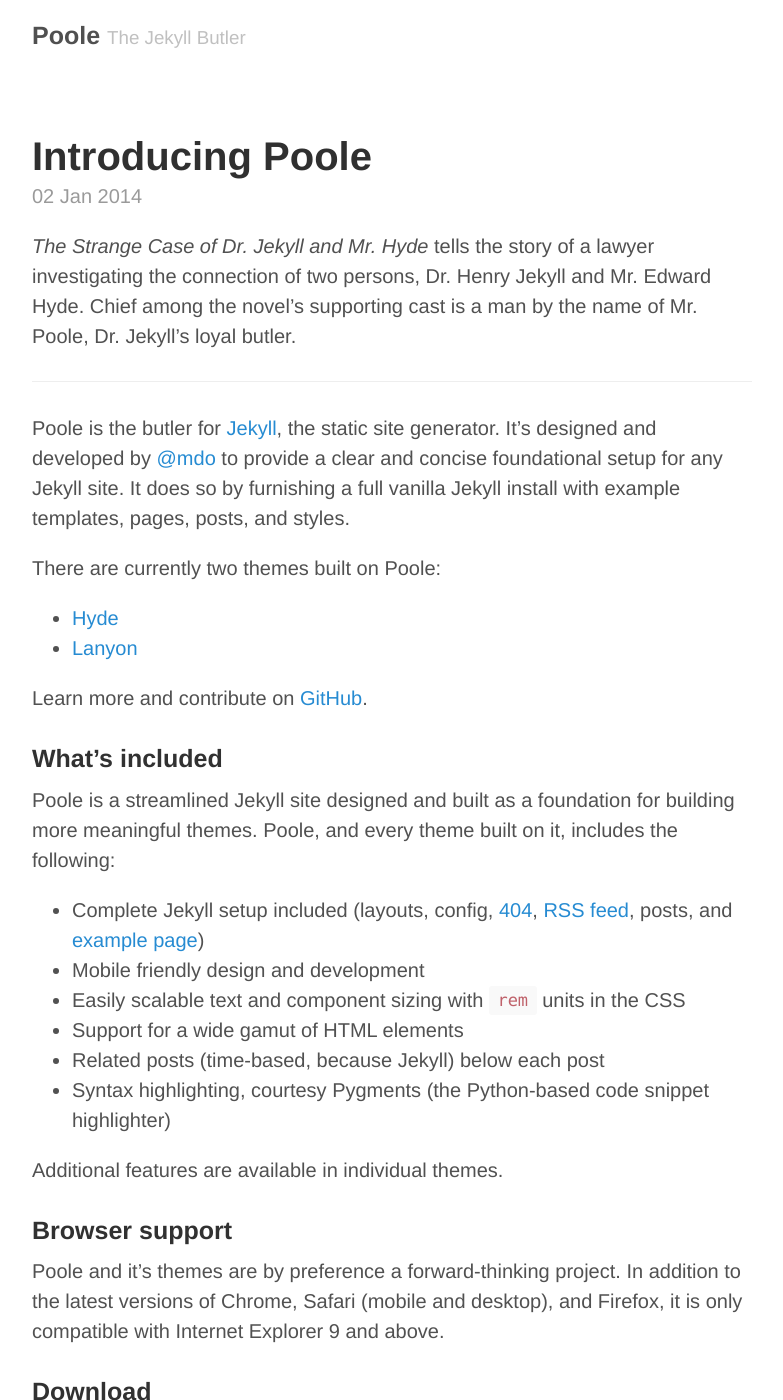
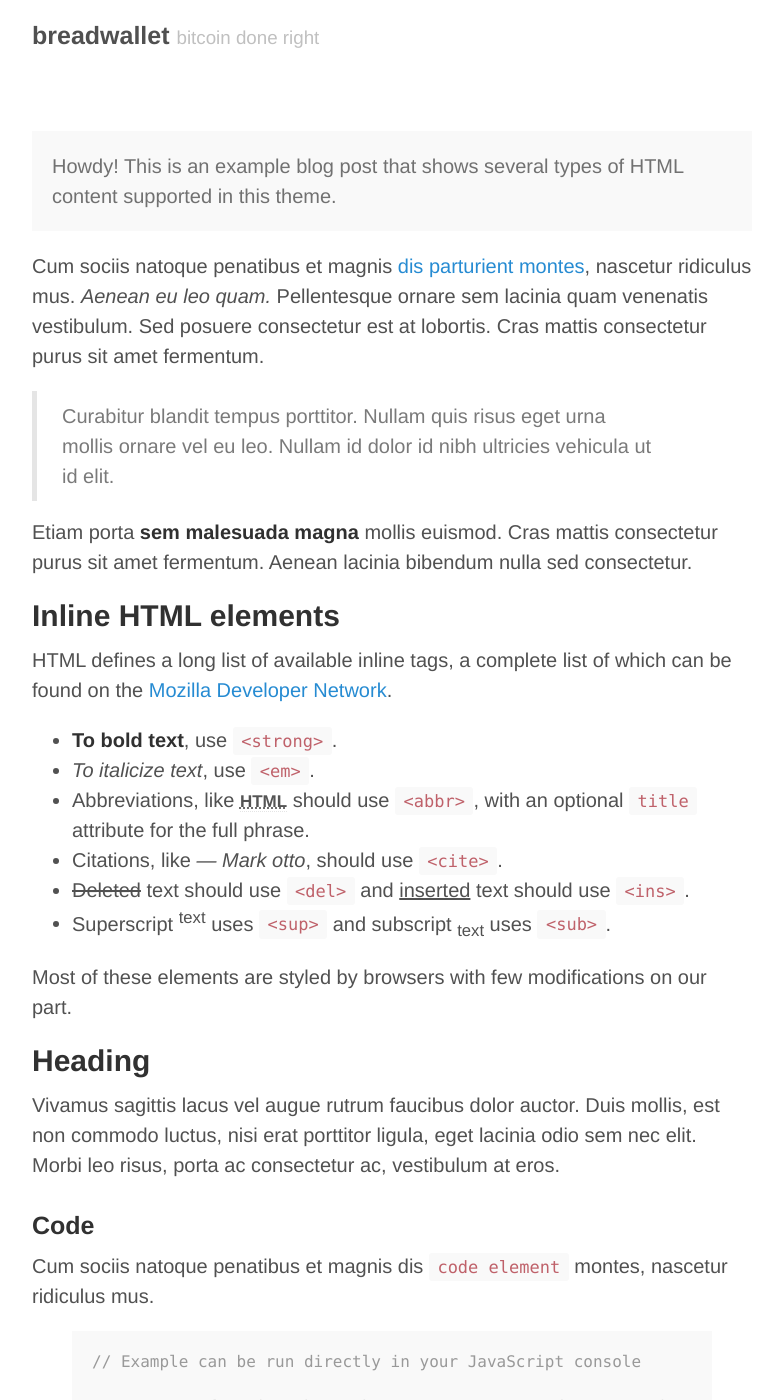
Before and after one commit to breadwallet/breadwallet.github.io, a Jekyll site: the page built from index.md, in a window 1280 px wide and 1400 px high. Shown: the whole window, without its empty margins (248-1031 px from the left). Built offline with Jekyll 4.4.1, drawn with Linux system fonts in a browser that asks for light colours; Markdown is read by kramdown in place of the engine named in the settings; the list of posts is cut into pages by our own code; some of the changed text lies outside the part shown.

Commit message:
single page layout

```diff
--- a/_config.yml
+++ b/_config.yml
@@ -6,17 +6,17 @@
 permalink:        pretty
 
 # Setup
-title:            Poole
-tagline:          The Jekyll Butler
-url:              http://getpoole.com
-paginate:         1
+title:            breadwallet
+tagline:          bitcoin done right
+url:              http://breadwallet.com
+paginate:         0
 baseurl:          /
 author:
-  name:           Mark Otto
-  url:            https://twitter.com/mdo
-  email:          markdotto@gmail.com
+  name:           Aaron Voisine
+  url:            https://github.com/voisine
+  email:          voisine@gmail.com
 
 # Custom vars
 version:          1.0.0
 github:
-  repo:           https://github.com/poole/poole
+  repo:           https://github.com/breadwallet/breadwallet.github.io
--- a/_posts/2014-01-02-introducing-poole.md
+++ /dev/null
@@ -1,40 +0,0 @@
----
-layout: post
-title: Introducing Poole
----
-
-*The Strange Case of Dr. Jekyll and Mr. Hyde* tells the story of a lawyer investigating the connection of two persons, Dr. Henry Jekyll and Mr. Edward Hyde. Chief among the novel's supporting cast is a man by the name of Mr. Poole, Dr. Jekyll's loyal butler.
-
------
-
-Poole is the butler for [Jekyll](http://jekyllrb.com), the static site generator. It's designed and developed by [@mdo](https://twitter.com/mdo) to provide a clear and concise foundational setup for any Jekyll site. It does so by furnishing a full vanilla Jekyll install with example templates, pages, posts, and styles.
-
-There are currently two themes built on Poole:
-
-* [Hyde](http://hyde.getpoole.com)
-* [Lanyon](http://lanyon.getpoole.com)
-
-Learn more and contribute on [GitHub](https://github.com/poole).
-
-### What's included
-
-Poole is a streamlined Jekyll site designed and built as a foundation for building more meaningful themes. Poole, and every theme built on it, includes the following:
-
-* Complete Jekyll setup included (layouts, config, [404](/404.html), [RSS feed](/atom.xml), posts, and [example page](/about))
-* Mobile friendly design and development
-* Easily scalable text and component sizing with `rem` units in the CSS
-* Support for a wide gamut of HTML elements
-* Related posts (time-based, because Jekyll) below each post
-* Syntax highlighting, courtesy Pygments (the Python-based code snippet highlighter)
-
-Additional features are available in individual themes.
-
-### Browser support
-
-Poole and it's themes are by preference a forward-thinking project. In addition to the latest versions of Chrome, Safari (mobile and desktop), and Firefox, it is only compatible with Internet Explorer 9 and above.
-
-### Download
-
-Poole is developed on and hosted with GitHub. Head to the <a href="https://github.com/poole/poole">GitHub repository</a> for downloads, bug reports, and features requests.
-
-Thanks!
--- a/index.html
+++ /dev/null
@@ -1,37 +0,0 @@
----
-layout: default
-title: Home
----
-
-<div class="posts">
-  {% for post in paginator.posts %}
-  <div class="post">
-    <h1 class="post-title">
-      <a href="{{ post.url }}">
-        {{ post.title }}
-      </a>
-    </h1>
-
-    <span class="post-date">{{ post.date | date_to_string }}</span>
-
-    {{ post.content }}
-  </div>
-  {% endfor %}
-</div>
-
-<div class="pagination">
-  {% if paginator.next_page %}
-    <a class="pagination-item older" href="{{ site.baseurl }}page{{paginator.next_page}}">Older</a>
-  {% else %}
-    <span class="pagination-item older">Older</span>
-  {% endif %}
-  {% if paginator.previous_page %}
-    {% if paginator.page == 2 %}
-      <a class="pagination-item newer" href="{{ site.baseurl }}">Newer</a>
-    {% else %}
-      <a class="pagination-item newer" href="{{ site.baseurl }}page{{paginator.previous_page}}">Newer</a>
-    {% endif %}
-  {% else %}
-    <span class="pagination-item newer">Newer</span>
-  {% endif %}
-</div>
--- /dev/null
+++ b/index.md
@@ -0,0 +1,137 @@
+---
+layout: default
+title: Home
+---
+
+<div class="message">
+  Howdy! This is an example blog post that shows several types of HTML content supported in this theme.
+</div>
+
+Cum sociis natoque penatibus et magnis <a href="#">dis parturient montes</a>, nascetur ridiculus mus. *Aenean eu leo quam.* Pellentesque ornare sem lacinia quam venenatis vestibulum. Sed posuere consectetur est at lobortis. Cras mattis consectetur purus sit amet fermentum.
+
+> Curabitur blandit tempus porttitor. Nullam quis risus eget urna mollis ornare vel eu leo. Nullam id dolor id nibh ultricies vehicula ut id elit.
+
+Etiam porta **sem malesuada magna** mollis euismod. Cras mattis consectetur purus sit amet fermentum. Aenean lacinia bibendum nulla sed consectetur.
+
+## Inline HTML elements
+
+HTML defines a long list of available inline tags, a complete list of which can be found on the [Mozilla Developer Network](https://developer.mozilla.org/en-US/docs/Web/HTML/Element).
+
+- **To bold text**, use `<strong>`.
+- *To italicize text*, use `<em>`.
+- Abbreviations, like <abbr title="HyperText Markup Langage">HTML</abbr> should use `<abbr>`, with an optional `title` attribute for the full phrase.
+- Citations, like <cite>&mdash; Mark otto</cite>, should use `<cite>`.
+- <del>Deleted</del> text should use `<del>` and <ins>inserted</ins> text should use `<ins>`.
+- Superscript <sup>text</sup> uses `<sup>` and subscript <sub>text</sub> uses `<sub>`.
+
+Most of these elements are styled by browsers with few modifications on our part.
+
+## Heading
+
+Vivamus sagittis lacus vel augue rutrum faucibus dolor auctor. Duis mollis, est non commodo luctus, nisi erat porttitor ligula, eget lacinia odio sem nec elit. Morbi leo risus, porta ac consectetur ac, vestibulum at eros.
+
+### Code
+
+Cum sociis natoque penatibus et magnis dis `code element` montes, nascetur ridiculus mus.
+
+{% highlight js %}
+// Example can be run directly in your JavaScript console
+
+// Create a function that takes two arguments and returns the sum of those arguments
+var adder = new Function("a", "b", "return a + b");
+
+// Call the function
+adder(2, 6);
+// > 8
+{% endhighlight %}
+
+Aenean lacinia bibendum nulla sed consectetur. Etiam porta sem malesuada magna mollis euismod. Fusce dapibus, tellus ac cursus commodo, tortor mauris condimentum nibh, ut fermentum massa.
+
+### Gists via GitHub Pages
+
+Vestibulum id ligula porta felis euismod semper. Nullam quis risus eget urna mollis ornare vel eu leo. Donec sed odio dui.
+
+{% gist 5555251 gist.md %}
+
+Aenean eu leo quam. Pellentesque ornare sem lacinia quam venenatis vestibulum. Nullam quis risus eget urna mollis ornare vel eu leo. Cum sociis natoque penatibus et magnis dis parturient montes, nascetur ridiculus mus. Donec sed odio dui. Vestibulum id ligula porta felis euismod semper.
+
+### Lists
+
+Cum sociis natoque penatibus et magnis dis parturient montes, nascetur ridiculus mus. Aenean lacinia bibendum nulla sed consectetur. Etiam porta sem malesuada magna mollis euismod. Fusce dapibus, tellus ac cursus commodo, tortor mauris condimentum nibh, ut fermentum massa justo sit amet risus.
+
+* Praesent commodo cursus magna, vel scelerisque nisl consectetur et.
+* Donec id elit non mi porta gravida at eget metus.
+* Nulla vitae elit libero, a pharetra augue.
+
+Donec ullamcorper nulla non metus auctor fringilla. Nulla vitae elit libero, a pharetra augue.
+
+1. Vestibulum id ligula porta felis euismod semper.
+2. Cum sociis natoque penatibus et magnis dis parturient montes, nascetur ridiculus mus.
+3. Maecenas sed diam eget risus varius blandit sit amet non magna.
+
+Cras mattis consectetur purus sit amet fermentum. Sed posuere consectetur est at lobortis.
+
+<dl>
+  <dt>HyperText Markup Language (HTML)</dt>
+  <dd>The language used to describe and define the content of a Web page</dd>
+
+  <dt>Cascading Style Sheets (CSS)</dt>
+  <dd>Used to describe the appearance of Web content</dd>
+
+  <dt>JavaScript (JS)</dt>
+  <dd>The programming language used to build advanced Web sites and applications</dd>
+</dl>
+
+Integer posuere erat a ante venenatis dapibus posuere velit aliquet. Morbi leo risus, porta ac consectetur ac, vestibulum at eros. Nullam quis risus eget urna mollis ornare vel eu leo.
+
+### Images
+
+Quisque consequat sapien eget quam rhoncus, sit amet laoreet diam tempus. Aliquam aliquam metus erat, a pulvinar turpis suscipit at.
+
+![placeholder](http://placehold.it/800x400 "Large example image")
+![placeholder](http://placehold.it/400x200 "Medium example image")
+![placeholder](http://placehold.it/200x200 "Small example image")
+
+### Tables
+
+Aenean lacinia bibendum nulla sed consectetur. Lorem ipsum dolor sit amet, consectetur adipiscing elit.
+
+<table>
+  <thead>
+    <tr>
+      <th>Name</th>
+      <th>Upvotes</th>
+      <th>Downvotes</th>
+    </tr>
+  </thead>
+  <tfoot>
+    <tr>
+      <td>Totals</td>
+      <td>21</td>
+      <td>23</td>
+    </tr>
+  </tfoot>
+  <tbody>
+    <tr>
+      <td>Alice</td>
+      <td>10</td>
+      <td>11</td>
+    </tr>
+    <tr>
+      <td>Bob</td>
+      <td>4</td>
+      <td>3</td>
+    </tr>
+    <tr>
+      <td>Charlie</td>
+      <td>7</td>
+      <td>9</td>
+    </tr>
+  </tbody>
+</table>
+
+Nullam id dolor id nibh ultricies vehicula ut id elit. Sed posuere consectetur est at lobortis. Nullam quis risus eget urna mollis ornare vel eu leo.
+
+-----
+
+Want to see something else added? <a href="https://github.com/poole/poole/issues/new">Open an issue.</a>
```
Also changed, not shown: _posts/2013-12-31-whats-jekyll.md (deleted, +0 -10 lines), _posts/2014-01-01-example-content.md (deleted, +0 -138 lines).
